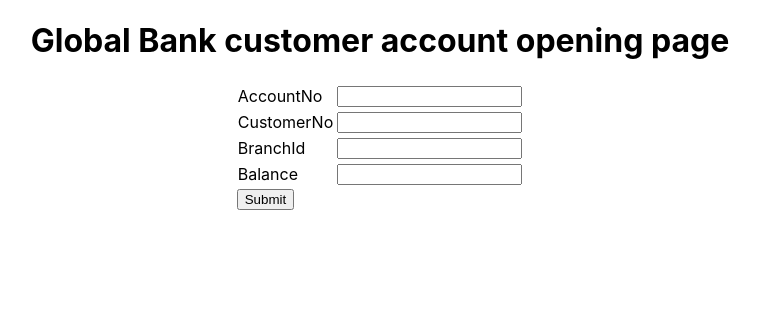
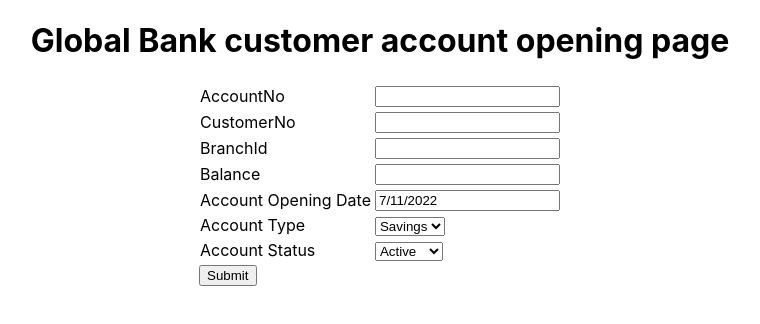
Before and after one commit to akshitgupta23/Capstone_Project_B2_P1, a React (Create React App) app in the folder Capstone_project_react/: page /add-customer in a window 1280 px wide. Shown: the top 324 px of the page, without its empty margins (260-1020 px from the left). Built offline with nearby package versions, Linux system fonts and the light colour scheme.

Commit message:
Added remaining fields of customers

```diff
--- a/Capstone_project_react/src/add_customer.js
+++ b/Capstone_project_react/src/add_customer.js
@@ -1,20 +1,26 @@
 import React,{useState} from 'react'
 import axios from 'axios'
 const Add_customer=()=> {
+    const current = new Date();
+    const date = `${current.getDate()}/${current.getMonth()+1}/${current.getFullYear()}`;
     const [AccountNo,setAccountNo]=useState("");
     const [CustomerNo,setCustomerNo]=useState("");
     const [BranchId,setBranchId]=useState("");
     const [Balance,setBalance]=useState("");
+    const [OpeningDate, setOpeningDate]=useState(date);
+    const [AccountType, setAccountType]=useState("");
+    const [AccountStatus, setAccountStatus]=useState("");
     const submitThis=(e)=>{
         e.preventDefault()
         const info={AccountNo:AccountNo,
-            CustomerNo:CustomerNo,BranchId:BranchId, Balance:Balance
+            CustomerNo:CustomerNo,BranchId:BranchId, Balance:Balance, OpeningDate:OpeningDate, AccountType:AccountType, AccountStatus:AccountStatus
             };
         console.log(info);
         //setDataInput([info]);
         console.log("form submitted------------------------------------------------------>");
         axios.post('http://localhost:8081/admin/addcustomer',{"accountNo":AccountNo,
-        "customer":{"customerNo":CustomerNo},"branch":{"branchId":BranchId}, "openingBalance":Balance
+        "customer":{"customerNo":CustomerNo},"branch":{"branchId":BranchId}, "openingBalance":Balance, "openingDate": OpeningDate,
+        "accountType":AccountType, "accountStatus":AccountStatus
         })
         .then((response)=> {
             console.log(response.data)
@@ -64,6 +70,34 @@
                         <td><input type="text" name="Balance" id="Balance" required value={Balance} onChange={(e)=>setBalance(e.target.value)}/>
                         </td>
                     </tr>
+                    <tr>
+                        <td><label htmlFor="OpeningDate">
+                            Account Opening Date
+                        </label>
+                        </td>
+                        <td><input type="text" name="OpeningDate" id="OpeningDate" required value={date} onChange={(e)=>setOpeningDate(e.target.value)}/>
+                        </td>
+                    </tr>
+                    <tr>
+                        <td><label htmlFor="AccountType">
+                            Account Type
+                        </label>
+                        </td>
+                        <td><select value =  {AccountType} onChange={(e)=>setAccountType(e.target.value)}>
+                            <option value="savings">Savings</option>
+                            <option value="current">Current</option>
+                        </select></td>
+                    </tr>
+                    <tr>
+                        <td><label htmlFor="AccountStatus">
+                            Account Status
+                        </label>
+                        </td>
+                        <td><select value =  {AccountStatus} onChange={(e)=>setAccountStatus(e.target.value)}>
+                            <option value="active">Active</option>
+                            <option value="inactive">Inactive</option>
+                        </select></td>
+                    </tr>
                     <button type="submit">Submit</button>
                     </table>
                 </form>
```
